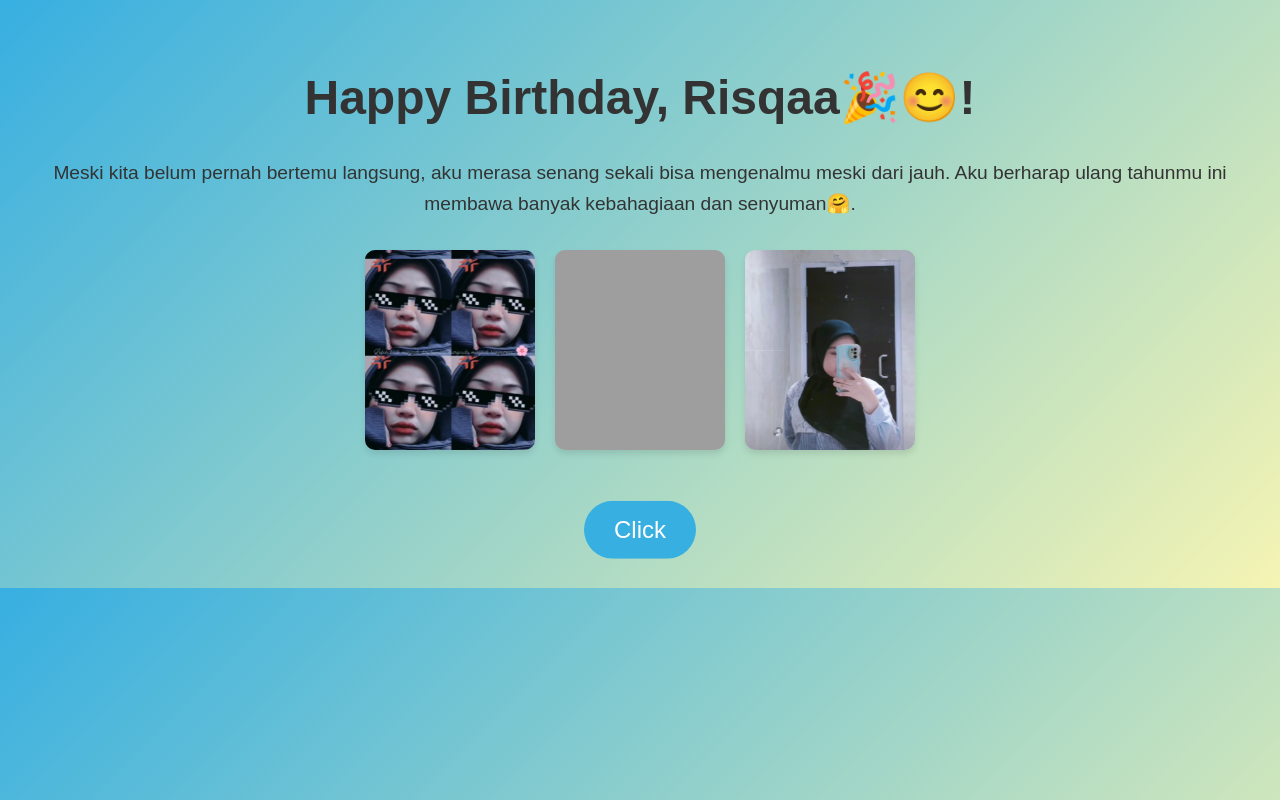
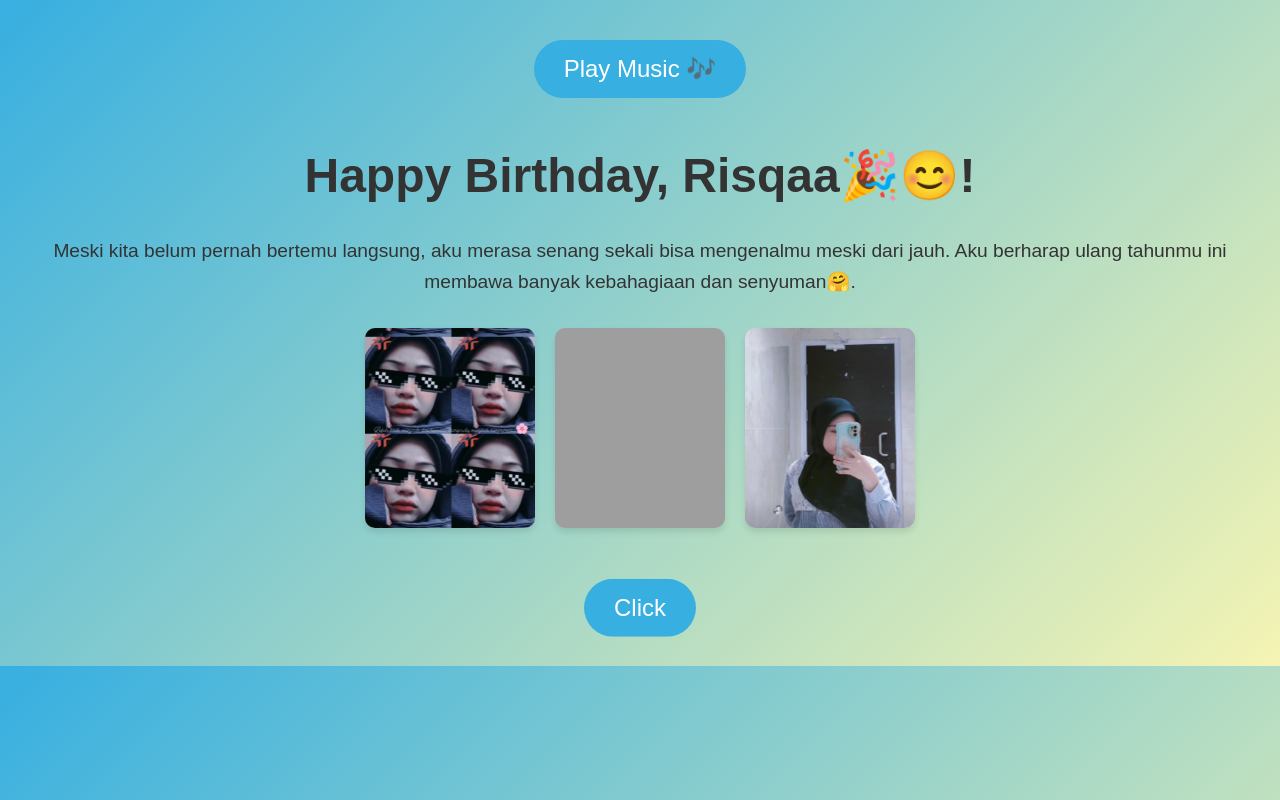
Before and after one commit to syhrulMr/ikkaa, a plain HTML site: page index.html in a window 1280 px wide. Drawn offline with Linux system fonts and the light colour scheme; grey boxes are pictures that could not be loaded.

Commit message:
initial commit

```diff
--- a/index.html
+++ b/index.html
@@ -40,6 +40,16 @@
             border-radius: 10px;
             box-shadow: 0 4px 6px rgba(0, 0, 0, 0.1);
         }
+        .play-button {
+            margin-top: 20px;
+            padding: 15px 30px;
+            font-size: 1.5rem;
+            background-color: #37AFE1;
+            border: none;
+            border-radius: 30px;
+            color: #fff;
+            cursor: pointer;
+        }
         .surprise-button {
             margin-top: 30px;
             padding: 15px 30px;
@@ -77,21 +87,23 @@
     </style>
 </head>
 <body>
-    <!-- Audio element for music -->
-    <audio id="birthdayMusic" autoplay loop>
+    <!-- Audio element for music (initially muted) -->
+    <audio id="birthdayMusic" loop>
         <source src="Audio Saya-1.mp3" type="audio/mp3">
         Your browser does not support the audio element.
-
     </audio>
 
     <div class="container">
+        <!-- Play button to start music -->
+        <button class="play-button" onclick="playMusic()">Play Music 🎶</button>
+
         <h1>Happy Birthday, Risqaa🎉😊!</h1>
         <p>
             Meski kita belum pernah bertemu langsung, aku merasa senang sekali bisa mengenalmu meski dari jauh.
             Aku berharap ulang tahunmu ini membawa banyak kebahagiaan dan senyuman🤗.
         </p>
         <div class="photo-gallery">
-            <!-- Rep`lace src with the actual photo URLs -->
+            <!-- Replace src with the actual photo URLs -->
             <img src="ikka1.png" alt="Photo 1">
             <img src="ikka.png" alt="Photo 2">
             <img src="ikka3.png" alt="Photo 3">
@@ -100,7 +112,14 @@
         <div class="surprise-message" id="surpriseMessage">You are amazing, and I can't wait to know you even better! 🎉</div>
         <canvas id="confettiCanvas" class="confetti"></canvas>
     </div>
+
     <script>
+        function playMusic() {
+            const audio = document.getElementById('birthdayMusic');
+            audio.play();  // Play music when the button is clicked
+            document.querySelector('.play-button').style.display = 'none'; // Hide play button after music starts
+        }
+
         function showSurprise() {
             document.getElementById('surpriseMessage').style.display = 'block';
             startConfetti();
```
